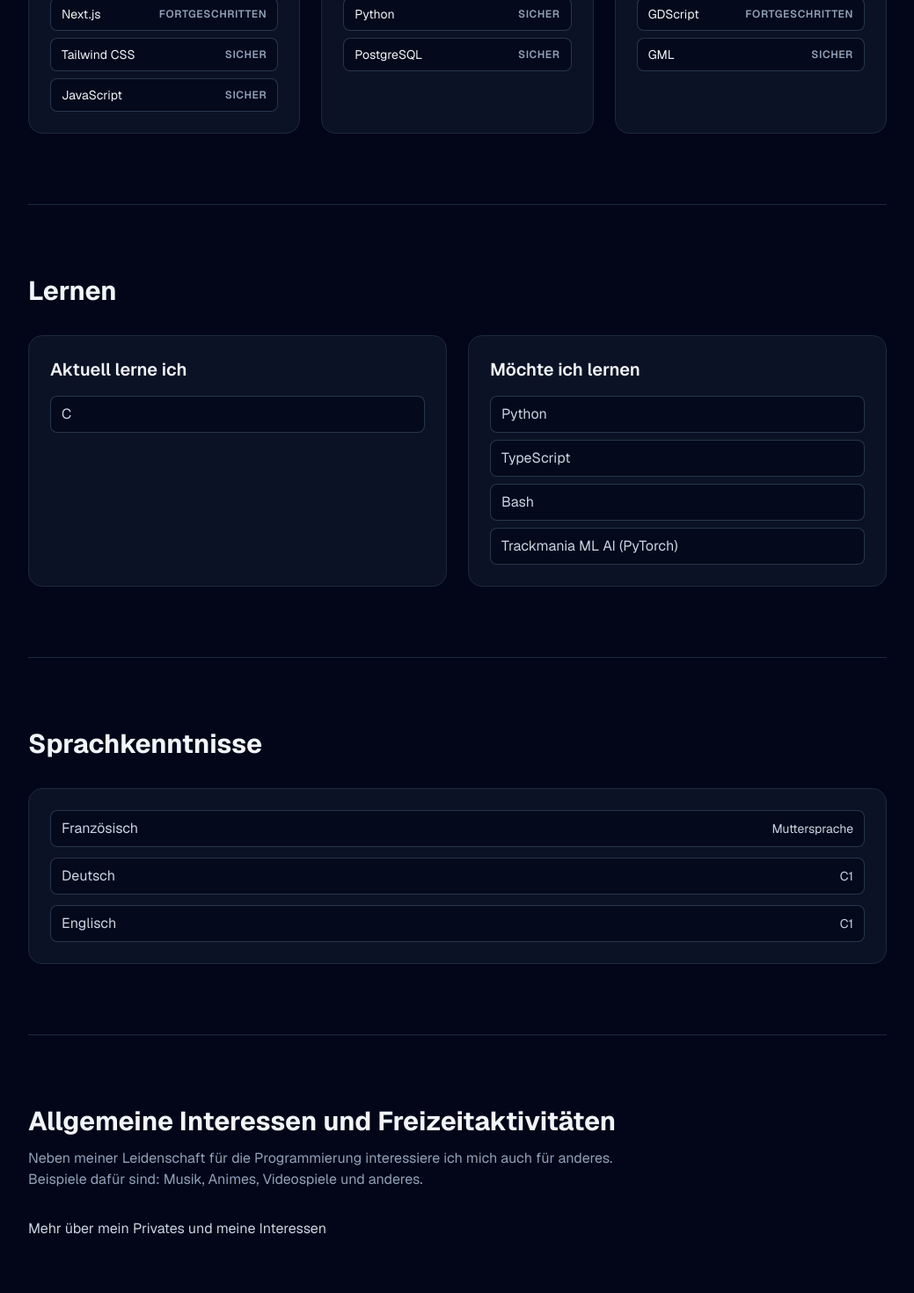
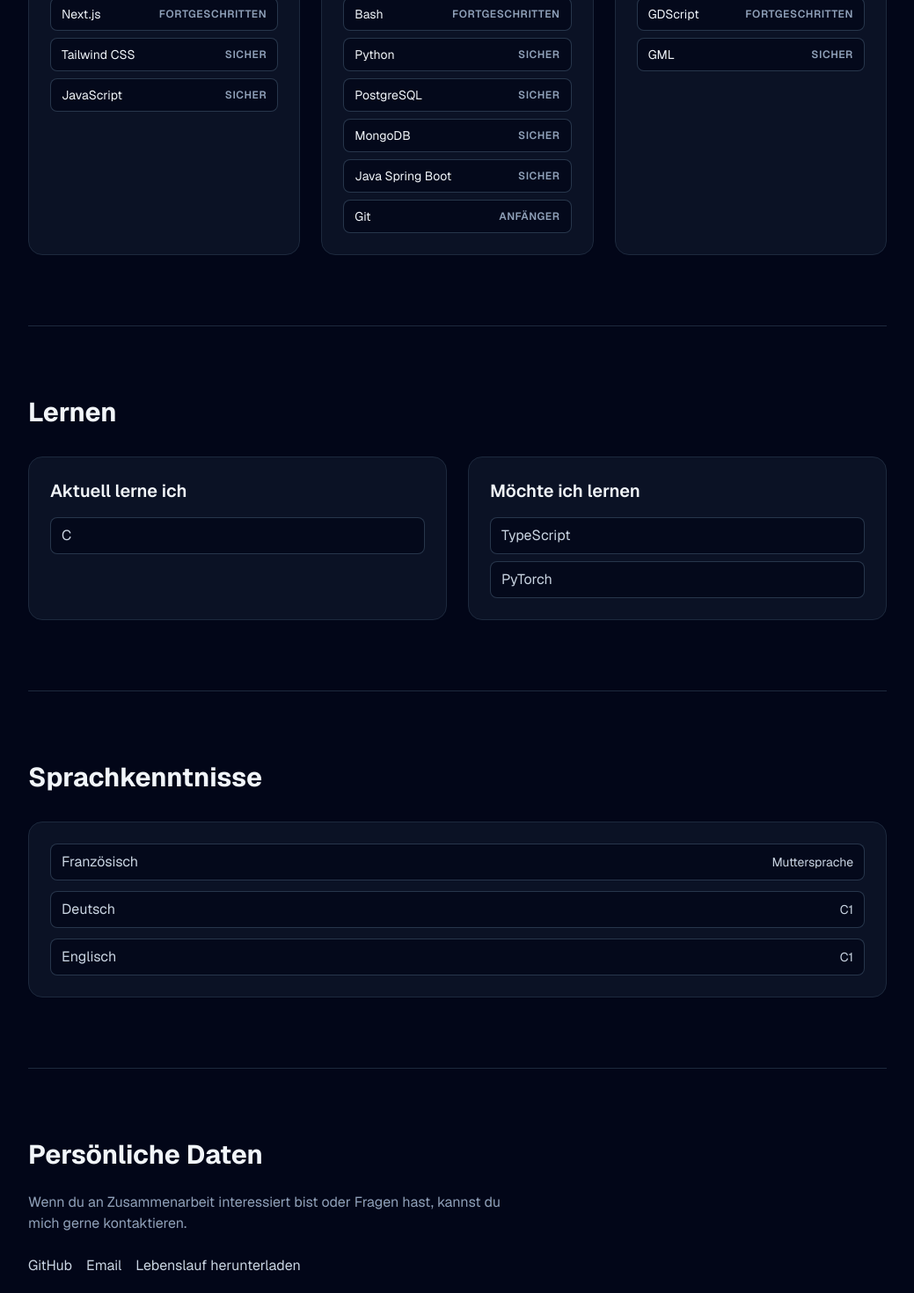
Before and after one commit to im24b-staquetq/QuentinPortfolio, a Next.js app: page / in a window 1280 px wide. Shown: the part 2260-3730 px from the top of the page at 88% size, without its empty margins (120-1159 px from the left). Built offline with nearby package versions, Linux system fonts and the light colour scheme.

Commit message:
enhance skill section: added new skills and updated personal data section

```diff
--- a/app/page.js
+++ b/app/page.js
@@ -34,8 +34,12 @@ const skillGroups = [
     summary: "Saubere Datenmodelle und robuste Datenbanklogik.",
     skills: [
       { name: "MySQL", level: "Fortgeschritten" },
+      { name: "Bash", level: "Fortgeschritten" },
       { name: "Python", level: "Sicher" },
       { name: "PostgreSQL", level: "Sicher" },
+      { name: "MongoDB", level: "Sicher" },
+      { name: "Java Spring Boot", level: "Sicher" },
+      { name: "Git", level: "Anfänger" },
     ],
   },
   {
@@ -297,16 +301,10 @@ export default function Home() {
               <h3 className="text-xl font-semibold text-slate-100">Möchte ich lernen</h3>
               <ul className="mt-4 space-y-2 text-slate-300">
                 <li className="rounded-lg border border-slate-700/80 bg-slate-950/70 px-3 py-2">
-                  Python
-                </li>
-                <li className="rounded-lg border border-slate-700/80 bg-slate-950/70 px-3 py-2">
                   TypeScript
                 </li>
                 <li className="rounded-lg border border-slate-700/80 bg-slate-950/70 px-3 py-2">
-                  Bash
-                </li>
-                <li className="rounded-lg border border-slate-700/80 bg-slate-950/70 px-3 py-2">
-                  Trackmania ML AI (PyTorch)
+                  PyTorch
                 </li>
               </ul>
             </article>
@@ -333,24 +331,8 @@ export default function Home() {
           </article>
         </section>
 
-        <section id="likes" className="py-20 border-t border-slate-800">
-          <h2 className="mb-3 text-3xl font-bold">Allgemeine Interessen und Freizeitaktivitäten</h2>
-          <p className="mb-8 max-w-2xl text-slate-400">
-            Neben meiner Leidenschaft für die Programmierung interessiere ich mich auch für anderes.
-            Beispiele dafür sind: Musik, Animes, Videospiele und anderes.
-          </p>
-          <a
-            href="https://spinel-plaiz.neocities.org/"
-            target="_blank"
-            rel="noopener noreferrer"
-            className="text-slate-300 transition hover:text-slate-100"
-          >
-            Mehr über mein Privates und meine Interessen
-          </a>
-        </section>
-
         <section id="contact" className="py-20 border-t border-slate-800">
-          <h2 className="mb-6 text-3xl font-bold">Kontakt</h2>
+          <h2 className="mb-6 text-3xl font-bold">Persönliche Daten</h2>
           <p className="max-w-xl text-slate-400">
             Wenn du an Zusammenarbeit interessiert bist oder Fragen hast, kannst du mich gerne
             kontaktieren.
@@ -373,7 +355,7 @@ export default function Home() {
               Email
             </a>
             <a
-              className="text-slate-300 underline underline-offset-4 transition hover:text-slate-100"
+              className="text-slate-300 transition hover:text-slate-100"
               href="/Lebenslauf-QuentinStaquet.pdf"
               download
             >
@@ -385,7 +367,7 @@ export default function Home() {
 
       <footer className="border-t border-slate-800 py-10 mt-10">
         <div className="mx-auto flex max-w-5xl items-center justify-between px-6 text-sm text-slate-500">
-          <span>© 2026 Quentin Staquet</span>
+          <span>Quentin Staquet</span>
           <span>Zürich</span>
         </div>
       </footer>
```
